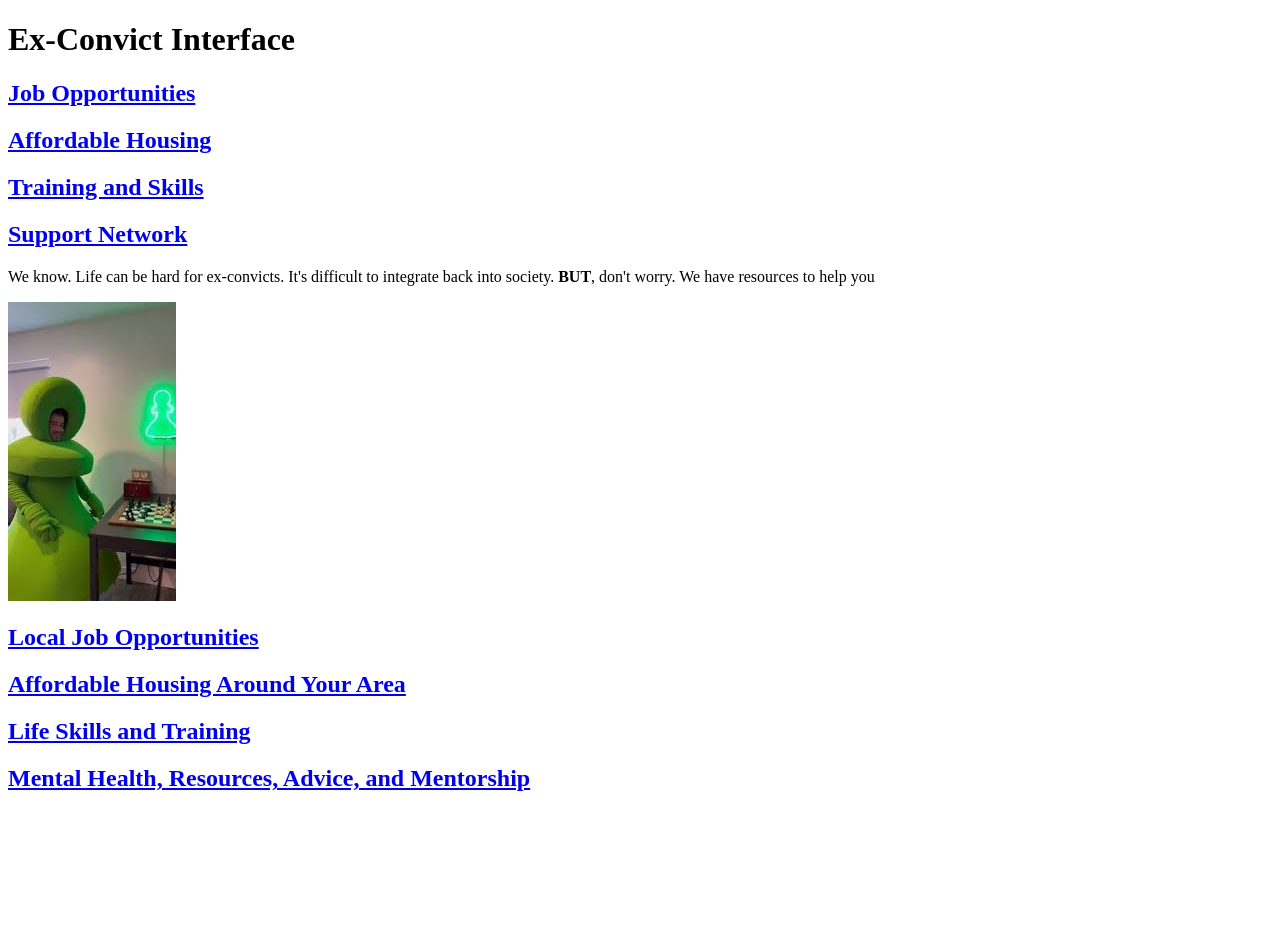
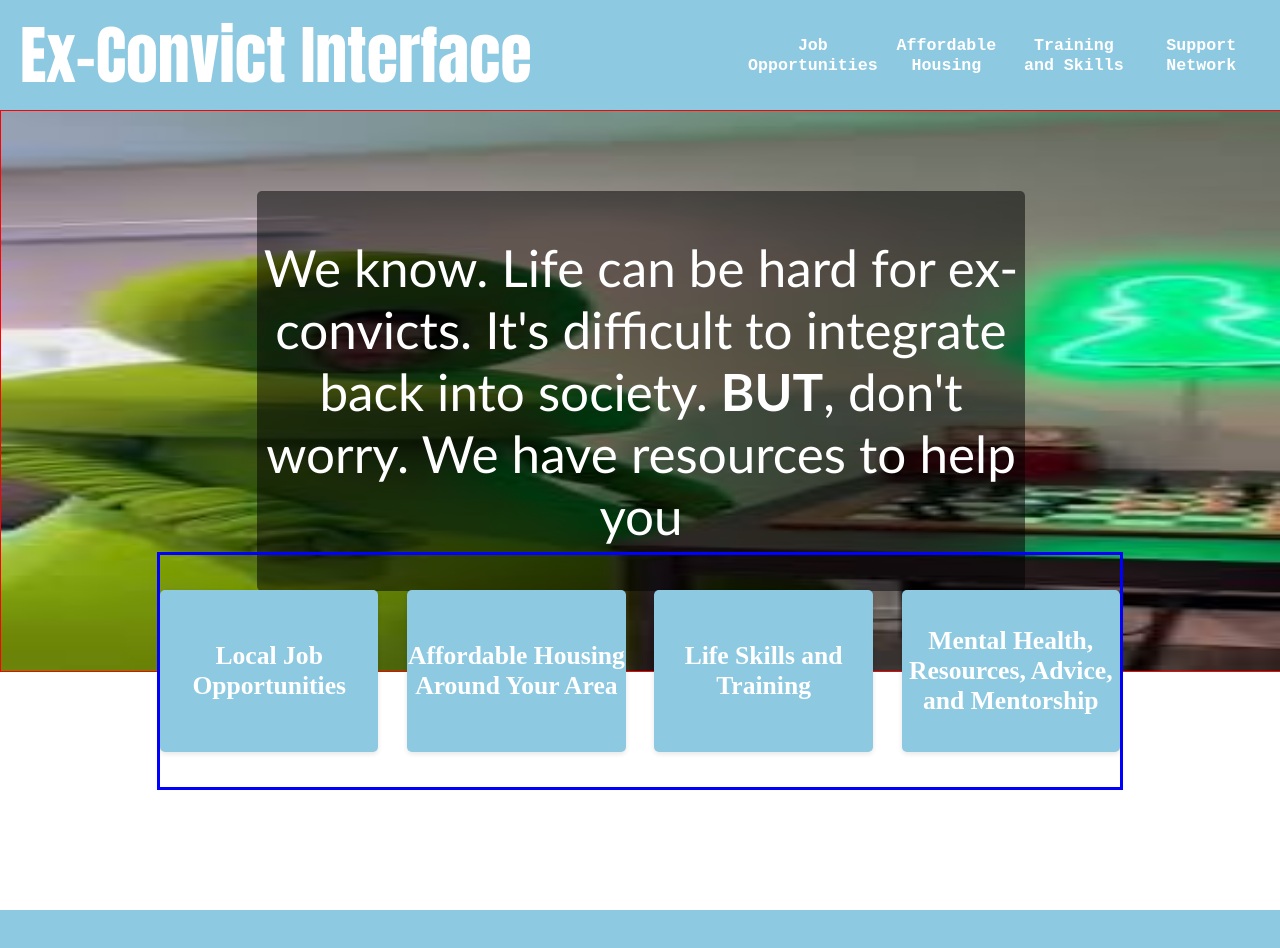
Before and after one commit to Gyester10101/homelessboneless, a plain HTML site: page index.html in a window 1280 px wide. Before the commit the page ends 812 px from the top, so only its background shows below. Drawn offline with Linux system fonts and the light colour scheme.

Commit message:
linked this html to mainpage.css

```diff
--- a/index.html
+++ b/index.html
@@ -3,7 +3,7 @@
   <head>
     <meta charset="UTF-8">
     <meta name="viewport" content="width=device-width,initial-scale=1.0">
-    <link rel="stylesheet" href="./styles.css">
+    <link rel="stylesheet" href="./mainpage.css">
     <title>test</title>
   </head>
   <body>
```
